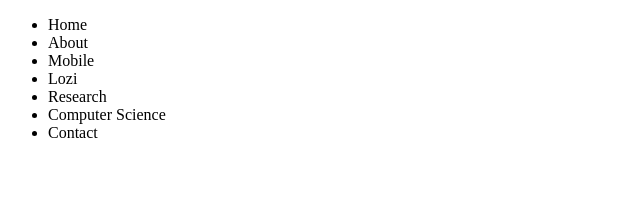
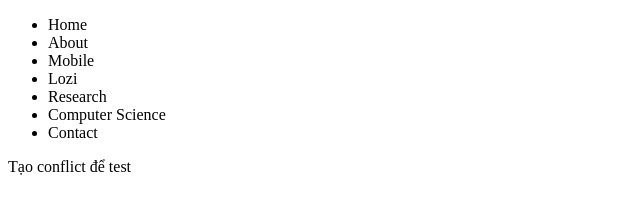
Before and after one commit to vanhieu49/training-git, a plain HTML site: page index.html in a window 1280 px wide. Shown: the whole page, without its empty margins (0-640 px from the left). Drawn offline with Linux system fonts and the light colour scheme.

Commit message:
Update index.html

```diff
--- a/index.html
+++ b/index.html
@@ -16,5 +16,8 @@
         <li>Computer Science</li>
          <li>Contact</li>
     </ul>
+    <div>
+        <p>Tạo conflict để test</p>
+    </div>
 </body>
 </html>
```
